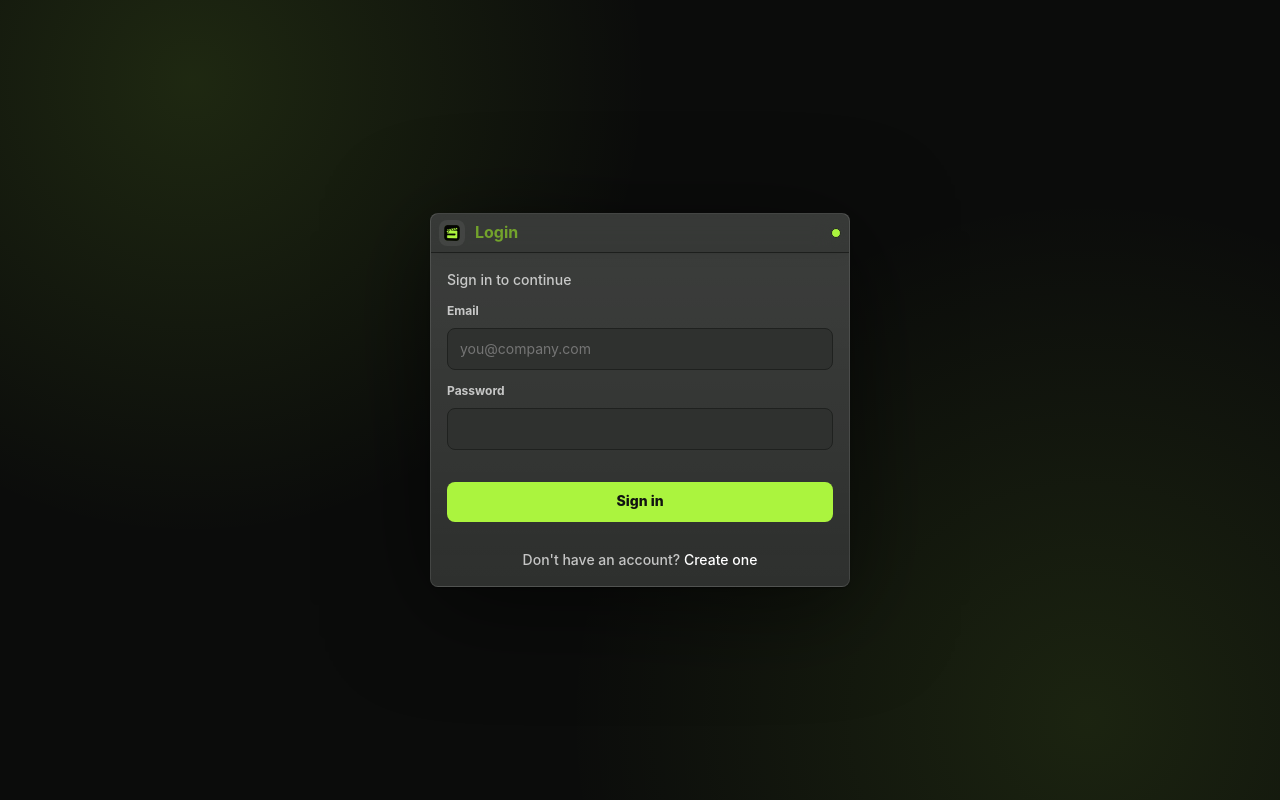
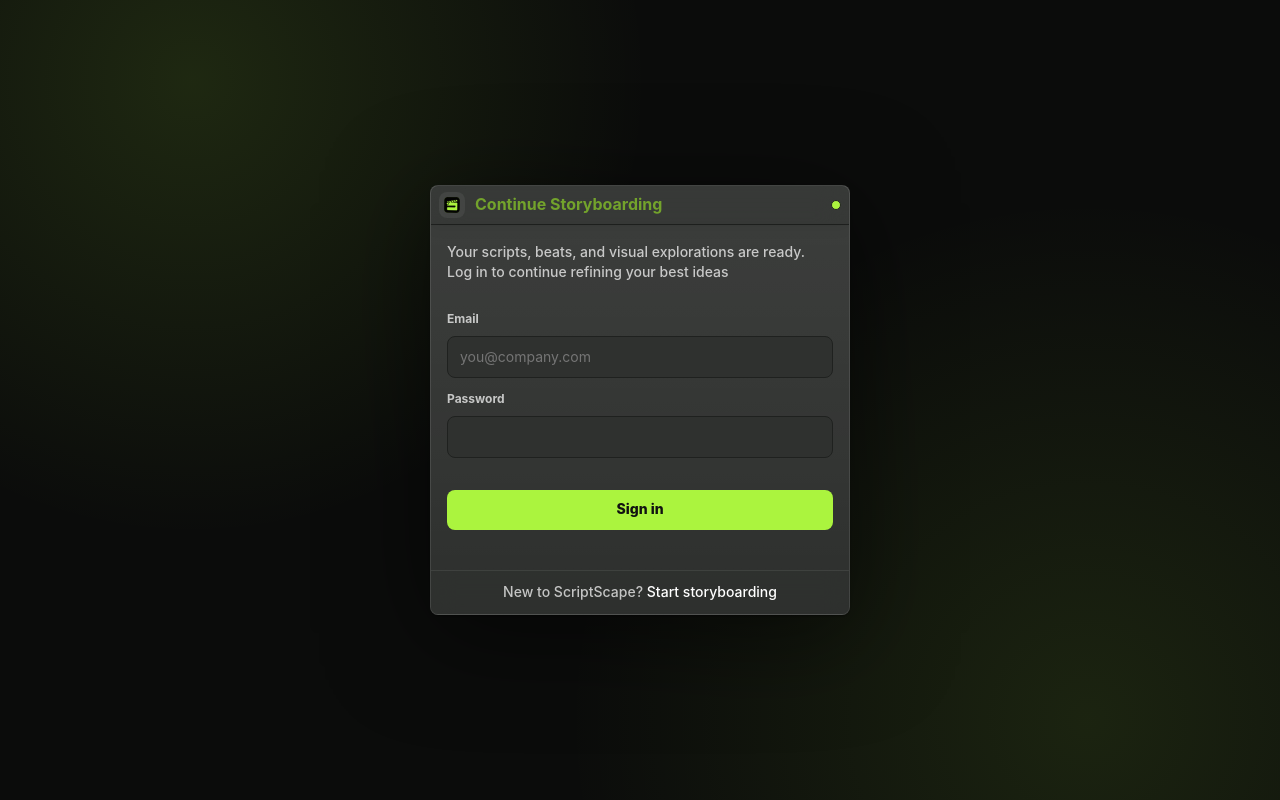
Before and after one commit to schwarzschlyle/scriptscape-client, a React (Vite) app: page /login in a window 1280 px wide. Built offline with nearby package versions, Linux system fonts and the light colour scheme; no server answers.

Commit message:
feat: more login and register page refinements

```diff
--- a/src/pages/Auth/components/AuthShell.tsx
+++ b/src/pages/Auth/components/AuthShell.tsx
@@ -5,6 +5,7 @@
 import { useTheme } from "@mui/material/styles";
 import CustomCard from "@components/CustomCard";
 import CustomCardHeader from "@components/CustomCardHeader";
+import CardFooter from "@components/CardFooter";
 import CardStatusDot from "@pages/CanvasPage/components/atoms/CardStatusDot";
 import CardTypography from "@pages/CanvasPage/components/molecules/CardTypography";
 
@@ -12,23 +13,28 @@
   title,
   subtitle,
   children,
+  footer,
 }: {
   title: string;
   subtitle?: string;
   children: ReactNode;
+  footer?: ReactNode;
 }) {
   const theme = useTheme();
 
   return (
     <Box
       sx={{
-        minHeight: "100vh",
+        // Use dynamic viewport units so mobile browsers (Safari/Chrome) don't
+        // mis-center due to URL bars changing the visible viewport.
+        minHeight: "100dvh",
         width: "100%",
         display: "flex",
-        alignItems: { xs: "flex-start", sm: "center" },
+        alignItems: "center",
         justifyContent: "center",
         px: 2,
-        py: { xs: 3, sm: 4 },
+        py: { xs: 2, sm: 4 },
+        boxSizing: "border-box",
         overflowY: "auto",
         bgcolor: "background.default",
         // Subtle background texture so auth pages feel more "designed".
@@ -44,6 +50,9 @@
         sx={{
           width: "100%",
           maxWidth: 420,
+          // Ensure the card stays centered while still allowing scroll
+          // if the keyboard shrinks the viewport.
+          my: { xs: 1.5, sm: 0 },
           filter:
             theme.palette.mode === "dark"
               ? "drop-shadow(0 18px 50px rgba(0,0,0,0.55))"
@@ -102,7 +111,8 @@
             />
           }
           body={
-            <Box sx={{ px: 2, pt: 2, pb: 2, display: "flex", flexDirection: "column", gap: 1.5 }}>
+            <>
+              <Box sx={{ px: 2, pt: 2, pb: footer ? 1 : 2, display: "flex", flexDirection: "column", gap: 1.5 }}>
                 {subtitle ? (
                   <Typography variant="body2" color="text.secondary" sx={{ textAlign: "left" }}>
                     {subtitle}
@@ -110,6 +120,19 @@
                 ) : null}
                 {children}
               </Box>
+              {footer ? (
+                <CardFooter
+                  left={null}
+                  center={
+                    <Typography variant="body2" color="text.secondary" sx={{ textAlign: "center" }}>
+                      {footer}
+                    </Typography>
+                  }
+                  right={null}
+                  height={44}
+                />
+              ) : null}
+            </>
           }
         />
       </Box>
--- a/src/pages/LoginPage/page.tsx
+++ b/src/pages/LoginPage/page.tsx
@@ -1,7 +1,6 @@
 import React, { useState } from "react";
 import { AuthPrimaryButton } from "@pages/Auth/components/AuthButtons";
 import CustomForm from "@components/CustomForm";
-import Typography from "@mui/material/Typography";
 import LoadingSpinner from "@components/LoadingSpinner";
 import { useLogin } from "@api";
 import { useNavigate, useSearchParams, Link as RouterLink } from "react-router-dom";
@@ -73,11 +72,22 @@
 
   return (
     <DarkPage>
-      <AuthShell title="Login" subtitle="Sign in to continue">
+      <AuthShell
+        title="Continue Storyboarding"
+        subtitle="Your scripts, beats, and visual explorations are ready. Log in to continue refining your best ideas"
+        footer={
+          <>
+            New to ScriptScape?{" "}
+            <Link component={RouterLink} to={ROUTES.REGISTER || "/register"} underline="hover">
+              Start storyboarding
+            </Link>
+          </>
+        }
+      >
       {auth.status === "loading" ? (
         <LoadingSpinner label="Restoring session..." />
       ) : (
-        <CustomForm onSubmit={handleSubmit} sx={{ gap: 2 }}>
+        <CustomForm onSubmit={handleSubmit} sx={{ gap: 2, mt: 2}}>
           <Stack spacing={1.5}>
             {error ? <Alert severity="error">{error}</Alert> : null}
 
@@ -101,18 +111,11 @@
             />
           </Stack>
 
-          <AuthPrimaryButton type="submit" disabled={loading} sx={{ mt: 4 }}>
+          <AuthPrimaryButton type="submit" disabled={loading} sx={{ mt: 4, mb: 4 }}>
             {loading ? "Signing in…" : "Sign in"}
           </AuthPrimaryButton>
         </CustomForm>
       )}
-
-      <Typography sx={{ mt: 2 }} align="center" variant="body2" color="text.secondary">
-        Don&apos;t have an account?{" "}
-        <Link component={RouterLink} to={ROUTES.REGISTER || "/register"} underline="hover">
-          Create one
-        </Link>
-      </Typography>
       </AuthShell>
     </DarkPage>
   );
--- a/src/pages/RegisterPage/page.tsx
+++ b/src/pages/RegisterPage/page.tsx
@@ -76,11 +76,22 @@
 
   return (
     <DarkPage>
-      <AuthShell title="Register" subtitle="Create your account">
+      <AuthShell
+        title="Start Storyboarding"
+        subtitle="Turn your script into a living visual map. Branch ideas, test directions, and find the best concept fast"
+        footer={
+          <>
+            Already storyboarding?{" "}
+            <Link component={RouterLink} to={ROUTES.LOGIN} underline="hover">
+              Log in
+            </Link>
+          </>
+        }
+      >
       {auth.status === "loading" ? (
         <LoadingSpinner label="Restoring session..." />
       ) : (
-        <CustomForm onSubmit={handleSubmit} sx={{ gap: 2 }}>
+        <CustomForm onSubmit={handleSubmit} sx={{ gap: 2, mt: 2 }}>
           <Stack spacing={1.5}>
             {error ? <Alert severity="error">{error}</Alert> : null}
 
@@ -129,13 +140,6 @@
           </AuthPrimaryButton>
         </CustomForm>
       )}
-
-      <Typography sx={{ mt: 2 }} align="center" variant="body2" color="text.secondary">
-        Already have an account?{" "}
-        <Link component={RouterLink} to={ROUTES.LOGIN} underline="hover">
-          Sign in
-        </Link>
-      </Typography>
       </AuthShell>
     </DarkPage>
   );
```
Lines whose indentation alone changed are shown as unchanged.
